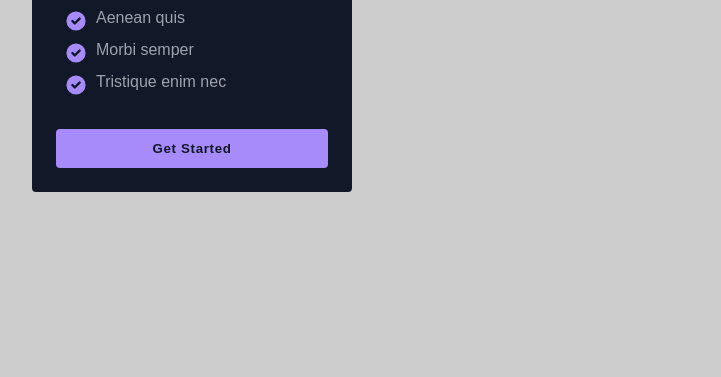
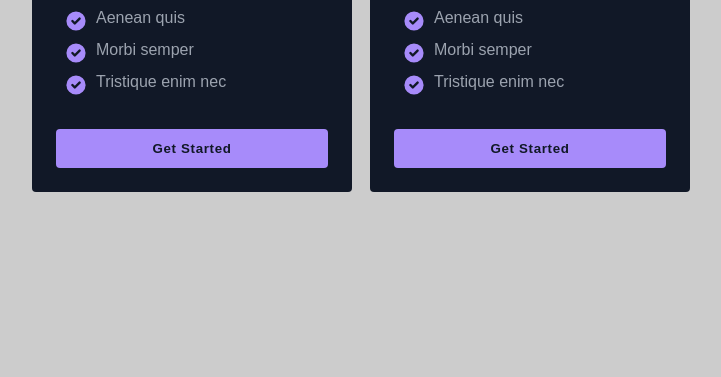
Before and after one commit to NarakCODE/website-card, a plain HTML site: page index.html in a window 1280 px wide. Shown: the part 423-800 px from the top of the page, without its empty margins (132-853 px from the left). Drawn offline with Linux system fonts and the light colour scheme.

Commit message:
Added the special card

```diff
--- a/index.html
+++ b/index.html
@@ -60,6 +60,59 @@
 				</ul>
 				<button type="button" class="action">Get Started</button>
 			</div>
+
+			<div class="card">
+				<div class="header">
+					<span class="title">Special Card</span>
+					<span class="price">$9,99</span>
+				</div>
+				<p class="desc">Etiam ac convallis enim, eget euismod dolor.</p>
+				<ul class="lists">
+					<li class="list">
+						<svg
+							xmlns="http://www.w3.org/2000/svg"
+							viewBox="0 0 20 20"
+							fill="currentColor"
+						>
+							<path
+								fill-rule="evenodd"
+								d="M10 18a8 8 0 100-16 8 8 0 000 16zm3.707-9.293a1 1 0 00-1.414-1.414L9 10.586 7.707 9.293a1 1 0 00-1.414 1.414l2 2a1 1 0 001.414 0l4-4z"
+								clip-rule="evenodd"
+							></path>
+						</svg>
+						<span>Aenean quis</span>
+					</li>
+					<li class="list">
+						<svg
+							xmlns="http://www.w3.org/2000/svg"
+							viewBox="0 0 20 20"
+							fill="currentColor"
+						>
+							<path
+								fill-rule="evenodd"
+								d="M10 18a8 8 0 100-16 8 8 0 000 16zm3.707-9.293a1 1 0 00-1.414-1.414L9 10.586 7.707 9.293a1 1 0 00-1.414 1.414l2 2a1 1 0 001.414 0l4-4z"
+								clip-rule="evenodd"
+							></path>
+						</svg>
+						<span>Morbi semper</span>
+					</li>
+					<li class="list">
+						<svg
+							xmlns="http://www.w3.org/2000/svg"
+							viewBox="0 0 20 20"
+							fill="currentColor"
+						>
+							<path
+								fill-rule="evenodd"
+								d="M10 18a8 8 0 100-16 8 8 0 000 16zm3.707-9.293a1 1 0 00-1.414-1.414L9 10.586 7.707 9.293a1 1 0 00-1.414 1.414l2 2a1 1 0 001.414 0l4-4z"
+								clip-rule="evenodd"
+							></path>
+						</svg>
+						<span>Tristique enim nec</span>
+					</li>
+				</ul>
+				<button type="button" class="action">Get Started</button>
+			</div>
 		</div>
 	</body>
 </html>
```
